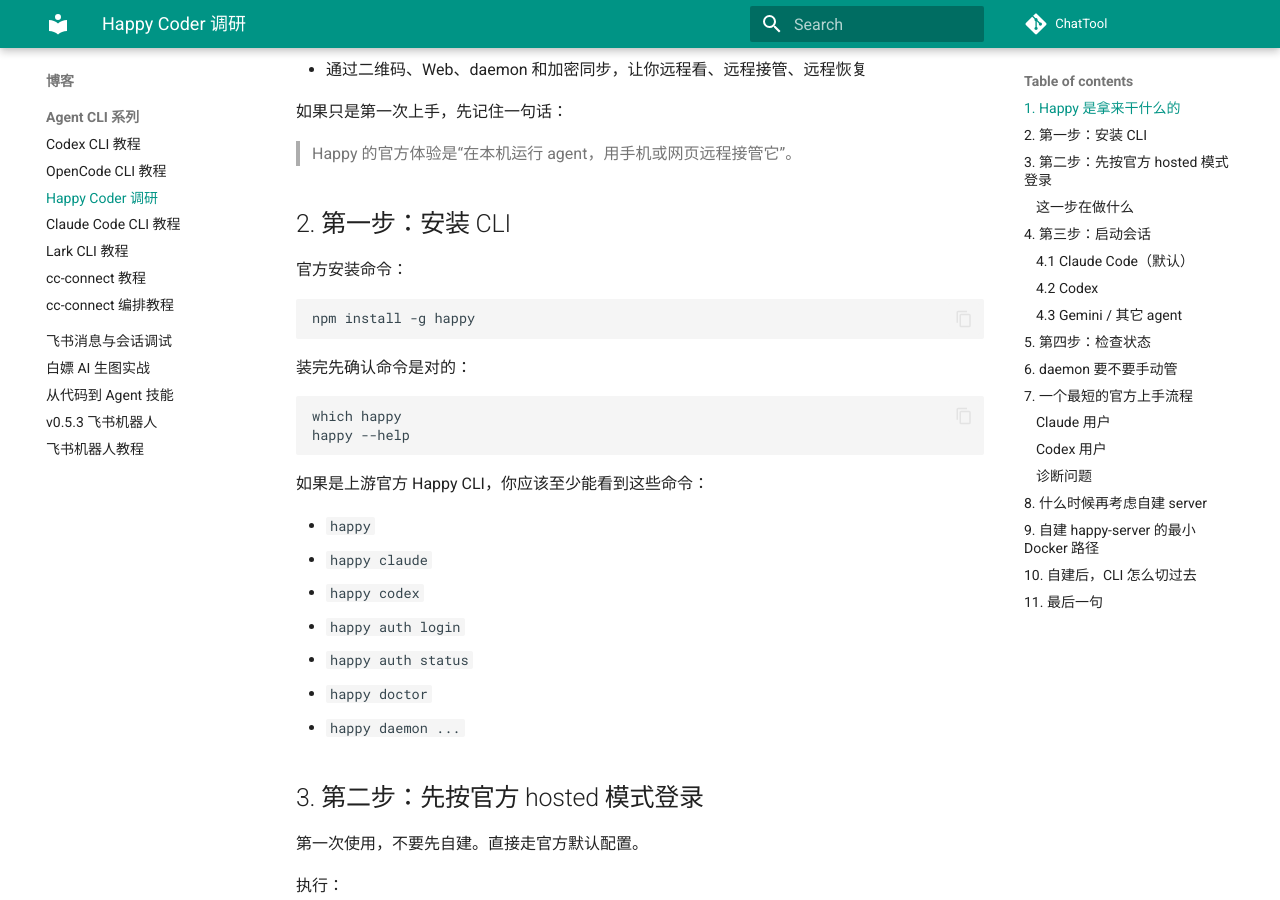
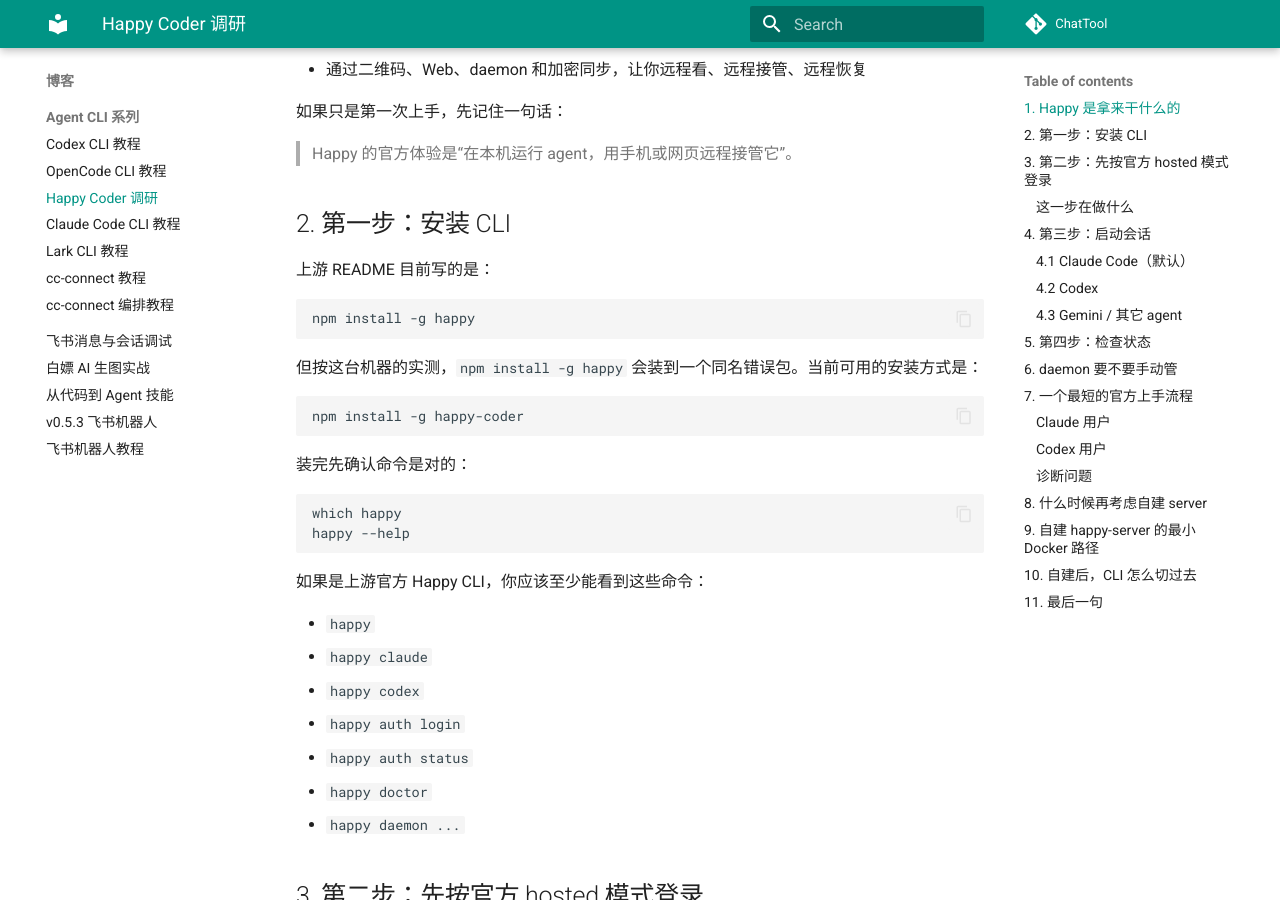
Before and after one commit to cubenlp/ChatTool, an MkDocs documentation site: the page built from docs/blog/agent-cli/happy-coder-relay-guide.md, in a window 1280 px wide and 900 px high, scrolled down 546 px. Built offline with MkDocs 1.6.1 and Material for MkDocs 9.7.7, drawn with Linux system fonts in a browser that asks for light colours; comment, search, counter and statistics services are not loaded; the version menu is left out; some of the changed text lies outside the part shown.

Commit message:
docs: update happy quickstart install path

````diff
--- a/docs/blog/agent-cli/happy-coder-relay-guide.md
+++ b/docs/blog/agent-cli/happy-coder-relay-guide.md
@@ -20,10 +20,16 @@
 
 ## 2. 第一步：安装 CLI
 
-官方安装命令：
+上游 README 目前写的是：
 
 ```bash
 npm install -g happy
+```
+
+但按这台机器的实测，`npm install -g happy` 会装到一个同名错误包。当前可用的安装方式是：
+
+```bash
+npm install -g happy-coder
 ```
 
 装完先确认命令是对的：
@@ -149,7 +155,7 @@
 ### Claude 用户
 
 ```bash
-npm install -g happy
+npm install -g happy-coder
 happy auth login
 happy
 ```
@@ -157,7 +163,7 @@
 ### Codex 用户
 
 ```bash
-npm install -g happy
+npm install -g happy-coder
 happy auth login
 happy codex
 ```
@@ -235,7 +241,7 @@
 如果你现在只是要“把 Happy 用起来”，最值得照着做的其实只有这三步：
 
 ```bash
-npm install -g happy
+npm install -g happy-coder
 happy auth login
 happy
 ```
````
